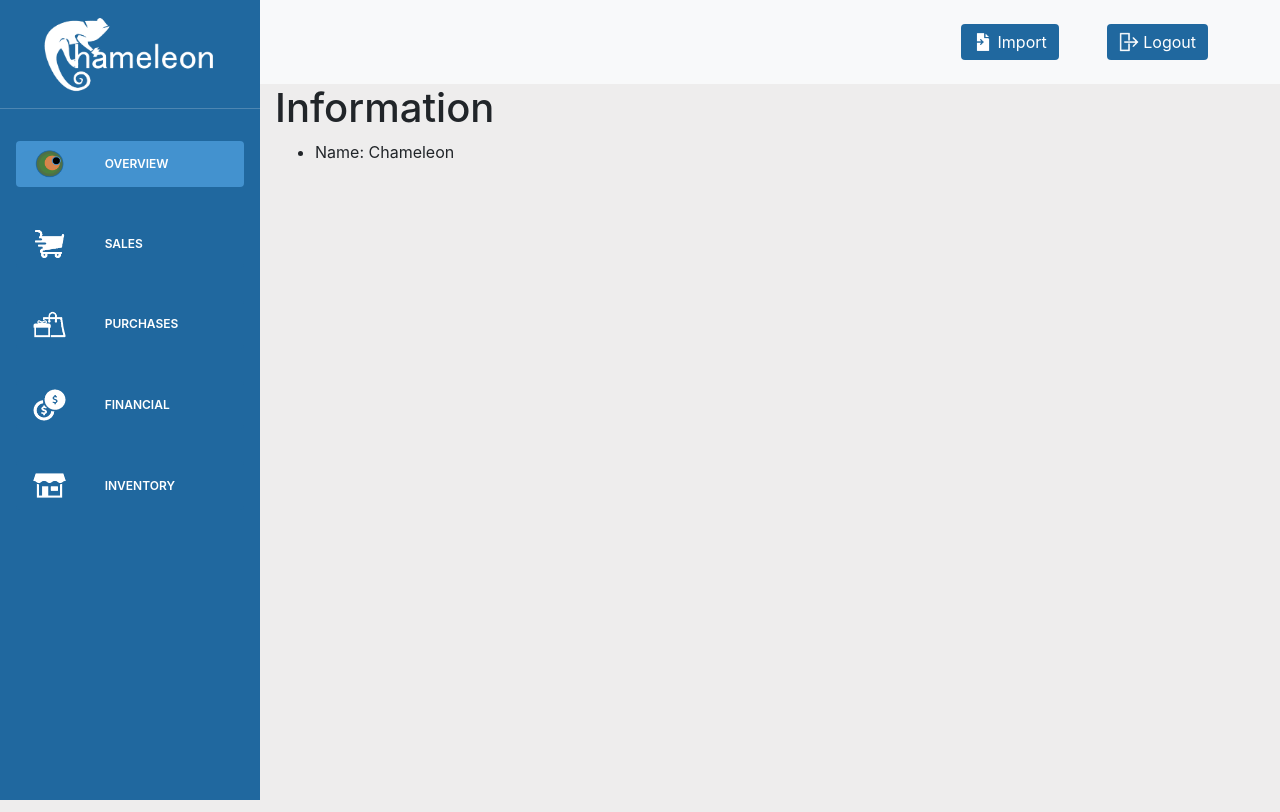
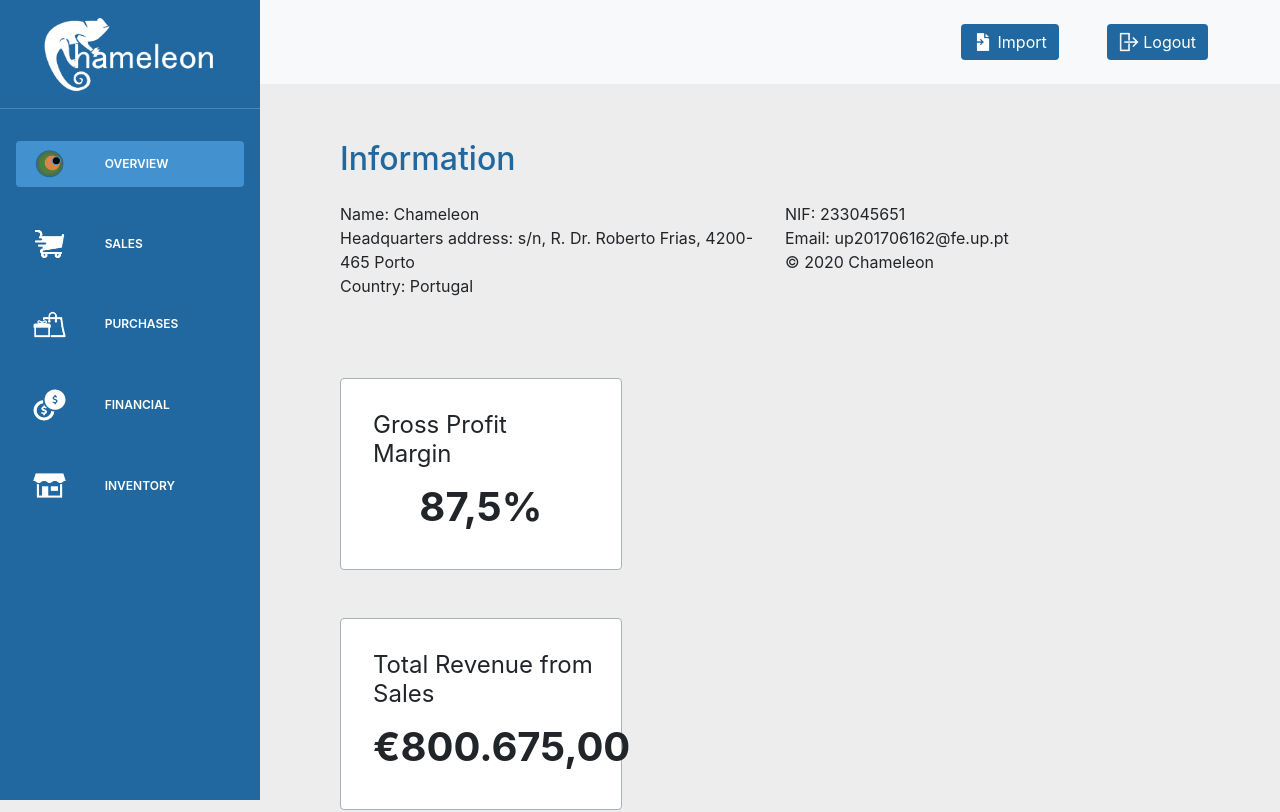
Before and after one commit to EduMacedo99/SINF, an Angular app in the folder chameleon/: page /overview in a window 1280 px wide. Shown: the top 812 px of the page. Built offline with nearby package versions, Linux system fonts and the light colour scheme.

Commit message:
Continued Overview page content

```diff
--- a/chameleon/src/app/overview/overview.component.html
+++ b/chameleon/src/app/overview/overview.component.html
@@ -1,8 +1,34 @@
-<div class="container-fluid" style="width: calc(100% - 260px); float:right">
+<main class="container-fluid">
     <h1>Information</h1>
-    <ul>
-        <li>
+    <div class="row">
+        <div class="col-sm-6">
             <p>Name: Chameleon</p>
-        </li>
-    </ul>
-</div>
+            <p>Headquarters address: s/n, R. Dr. Roberto Frias, 4200-465 Porto</p>
+            <p>Country: Portugal</p>
+        </div>
+        <div class="col-sm-6">
+            <p>NIF: 233045651</p>
+            <p>Email: up201706162@fe.up.pt</p>
+            <p> © 2020 Chameleon</p>
+        </div>
+    </div>
+    <div class="row" id="overview_content">
+        <div class="col-md-4">
+            <div class="row value_board flex-column">
+                <h2>Gross Profit Margin</h2>
+                <p>87,5%</p>
+            </div>
+            <div class="row value_board flex-column">
+                <h2>Total Revenue from Sales</h2>
+                <p>€800.675,00</p>
+            </div>
+            <div class="row value_board flex-column">
+                <h2>Total Purchases</h2>
+                <p>€101.382,00</p>
+            </div>
+        </div>
+        <div class="col-md-4">
+
+        </div>
+    </div>
+</main>
--- a/chameleon/src/app/overview/overview.component.scss
+++ b/chameleon/src/app/overview/overview.component.scss
@@ -0,0 +1,42 @@
+main {
+    width: calc(100% - 260px);
+    float:right;
+    padding: 3.5rem 5rem;
+}
+
+main h1 {
+    color: #20689f;
+    font-size: 2rem;
+    padding-bottom: 1rem;
+}
+
+main p {
+    margin-bottom: 0%;
+}
+
+main .value_board {
+    margin-left: 0%;
+}
+
+main #overview_content {
+    margin-top: 2rem;
+}
+
+main #overview_content .value_board {
+    padding: 2rem;
+    background-color: white;
+    border-radius: .25rem;
+    border: solid .5px #a8b2b9;
+    margin-top: 3rem;
+}
+
+main #overview_content .value_board h2{
+    font-weight: normal;
+    font-size: 1.5rem;
+}
+
+main #overview_content .value_board p{
+    font-weight: bold;
+    font-size: 2.5rem;
+    text-align: center;
+}
```
